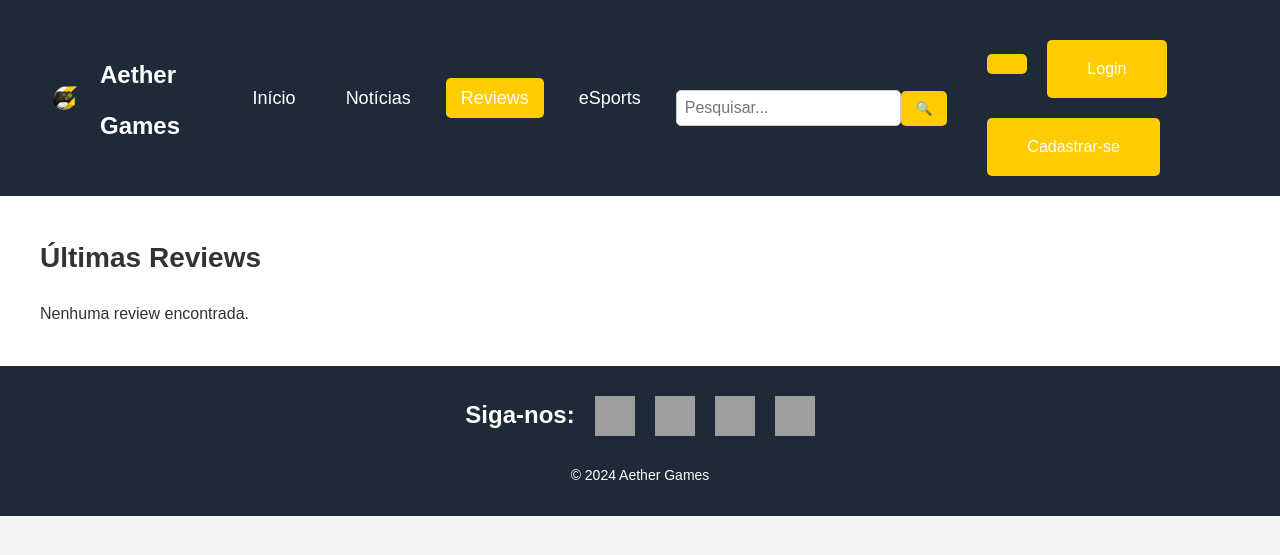
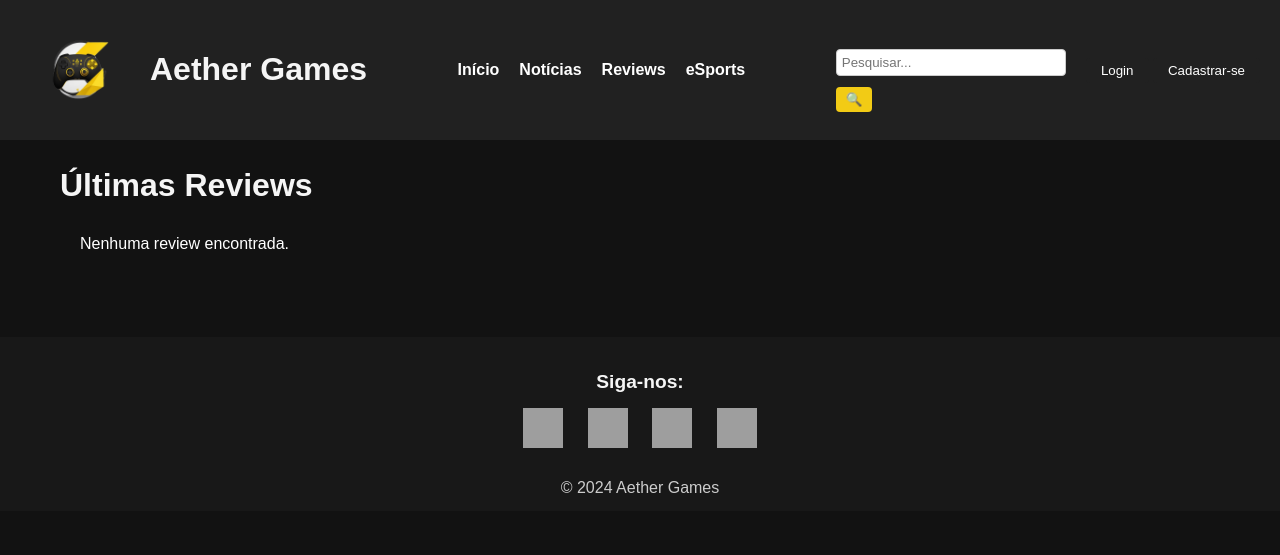
Before and after one commit to Kayo-Elias/Aether_Games-php, a PHP site: page /reviews.php in a window 1280 px wide. Shown: the top 555 px of the page. Run offline with PHP 8.4, Linux system fonts and the light colour scheme; data that the repository does not hold is empty; grey boxes are pictures that could not be loaded.

Commit message:
Update style.css

```diff
--- a/css/style.css
+++ b/css/style.css
@@ -1,423 +1,323 @@
-/* Resetando alguns estilos padrões */
+/* Resetando estilos básicos */
 * {
   margin: 0;
   padding: 0;
   box-sizing: border-box;
 }
 
-/* Corpo da página */
+/* Estilos gerais do body */
 body {
   font-family: Arial, sans-serif;
+  background-color: #121212;
+  color: #ffffff;
   line-height: 1.6;
-  background-color: #f4f4f4;
-  color: #333;
 }
 
 /* Cabeçalho */
 header {
+  background-color: #212121;
+  color: white;
   display: flex;
   justify-content: space-between;
+  padding: 10px 20px;
   align-items: center;
-  background-color: #1e2a38;
-  padding: 20px 40px;
-  color: white;
+  position: relative;
 }
 
-.header-left .logo-container {
+/* Logo e título no cabeçalho */
+.header-left {
   display: flex;
   align-items: center;
 }
 
-.header-left .logo-container img {
-  width: 50px;
-  height: auto;
-  margin-right: 10px;
+.logo-container {
+  display: flex;
+  align-items: center;
+  gap: 10px;
 }
 
-.header-left h1 a {
-  text-decoration: none;
-  color: #fff;
-  font-size: 24px;
+.logo {
+  width: 120px;
+  height: auto;
 }
 
-.header-center .main-nav ul {
-  display: flex;
-  list-style: none;
-  margin-left: 20px;
+/* Navegação */
+.header-center {
+  flex-grow: 1;
+  text-align: center;
 }
 
-.header-center .main-nav ul li {
-  margin-right: 20px;
+.main-nav ul {
+  list-style: none;
+  display: flex;
+  justify-content: center;
+  gap: 20px;
+  padding: 0;
+  margin: 0;
 }
 
-.header-center .main-nav ul li a {
-  color: #fff;
+.main-nav ul li a {
+  color: white;
   text-decoration: none;
-  font-size: 18px;
-  padding: 10px 15px;
+  font-weight: bold;
 }
 
-.header-center .main-nav ul li a.ativo {
-  background-color: #ffcc00;
-  border-radius: 5px;
+.main-nav ul li a:hover {
+  color: #F2CB15;
 }
 
+/* Formulário de pesquisa e botões de login */
 .header-right {
   display: flex;
   align-items: center;
+  gap: 20px;
 }
 
-.header-right p {
-  margin-right: 20px;
-  font-size: 16px;
-}
-
-.header-right a {
-  color: #fff;
-  text-decoration: none;
-  margin-right: 20px;
-  font-size: 16px;
-}
-
+/* Barra de Pesquisa */
 .pesquisa-form input {
-  padding: 5px 10px;
-  font-size: 16px;
-  border: 2px solid #ccc;
-  border-radius: 5px;
+  padding: 5px;
+  border: 1px solid #ccc;
+  border-radius: 4px;
 }
 
 .pesquisa-form button {
-  padding: 6px 12px;
-  background-color: #ffcc00;
+  padding: 5px 10px;
   border: none;
+  background-color: #F2CB15;
+  color: white;
+  border-radius: 4px;
   cursor: pointer;
-  border-radius: 5px;
 }
 
-/* Principal */
-main {
-  padding: 40px;
-  background-color: white;
+.pesquisa-form button:hover {
+  background-color: #F2CB15;
 }
 
-main h1 {
-  font-size: 28px;
+/* Botões de login e cadastro */
+.auth-buttons button {
+  padding: 5px 15px;
+  border: none;
+  background-color: #212121;
+  color: white;
+  border-radius: 4px;
+  cursor: pointer;
+}
+
+.auth-buttons button:hover {
+  background-color: #F2CB15;
+}
+
+/* Seção de notícias */
+main {
+  padding: 20px;
+  max-width: 1200px;
+  margin: 0 auto;
+}
+
+h1, h2 {
+  color: #f5f5f5;
+}
+
+.noticias-container {
+  display: grid; /* Alterado para grid */
+  grid-template-columns: repeat(3, 1fr); /* Três colunas */
+  gap: 20px;
+  padding: 20px;
+}
+
+article {
+  background: black;
+  color: #F2CB15;
+  padding: 15px;
+  border-radius: 8px;
+  box-shadow: 0 2px 10px rgba(255, 255, 255, 0.1);
   margin-bottom: 20px;
+  display: flex;
+  flex-direction: column;
+  transition: transform 0.3s ease;
+}
+
+article h2 {
+  font-size: 1.5em;
+  margin-bottom: 10px;
+}
+
+article p {
+  font-size: 1em;
+  margin-bottom: 10px;
+}
+
+article small {
+  font-size: 0.9em;
+  color: #888;
+}
+
+/* Estilizando as imagens das notícias */
+.noticia-img {
+  display: block;
+  width: 100%;
+  height: auto;
+  margin: 10px 0;
+  border-radius: 8px;
+  object-fit: cover;
+  transition: transform 0.3s ease; /* Transição suave para o efeito de zoom */
+}
+
+article:hover .noticia-img {
+  transform: scale(1.05); /* Aumenta a imagem em 5% quando o artigo é hover */
+}
+
+.noticia-completa {
+  max-width: 800px;
+  margin: 20px auto;
+  padding: 20px;
+  background-color: #000;
+  border-radius: 10px;
 }
 
 .noticias-lista {
-  display: grid;
-  grid-template-columns: repeat(auto-fill, minmax(300px, 1fr));
+  display: flex;
+  flex-wrap: wrap;
   gap: 20px;
+  justify-content: space-between;
+  padding: 20px;
 }
 
-.noticia {
-  background-color: #fff;
-  border: 1px solid #ddd;
-  border-radius: 10px;
-  padding: 20px;
-  box-shadow: 0 0 10px rgba(0, 0, 0, 0.1);
-  transition: transform 0.3s ease;
+.ver-mais {
+  text-decoration: none;
+  color: #1e90ff;
+  font-weight: bold;
 }
 
-.noticia h2 {
-  font-size: 22px;
-  margin-bottom: 10px;
+.ver-mais:hover {
+  text-decoration: underline;
 }
 
-.noticia a {
+a {
   text-decoration: none;
-  color: #333;
-}
-
-.noticia img {
-  width: 100%;
-  height: auto;
-  border-radius: 10px;
-  margin-bottom: 15px;
-}
-
-/* Removendo o hover da imagem */
-.noticia a:hover img {
-  transform: none;
-  opacity: 1;
-}
-
-.noticia p {
-  font-size: 16px;
-  color: #666;
-}
-
-.noticia-link:hover img {
-  transform: none;
-  opacity: 1;
+  color: inherit;
 }
 
 /* Rodapé */
 footer {
-  background-color: #1e2a38;
-  color: white;
+  background-color: #181818;
+  color: #ccc;
   text-align: center;
-  padding: 30px 20px;
+  padding: 10px;
+  margin-top: 40px;
 }
 
 .redes-sociais-container {
-  display: flex;
-  justify-content: center;
-  gap: 20px;
+  margin: 20px 0;
+}
+
+.redes-sociais-container h2 {
+  font-size: 1.2em;
+  margin-bottom: 10px;
 }
 
 .rede-social-icon {
   width: 40px;
   height: 40px;
+  margin: 0 10px;
   transition: transform 0.3s ease;
 }
 
 .rede-social-icon:hover {
-  transform: scale(1.1);
+  transform: scale(1.2);
 }
 
-footer p {
+/* Comentários */
+.comentarios {
   margin-top: 20px;
-  font-size: 14px;
 }
 
-/* Estilo de links em hover */
-a:hover {
-  text-decoration: underline;
+.comentario {
+  border-bottom: 1px solid #ccc;
+  padding: 10px 0;
+}
+
+.comentario strong {
+  font-weight: bold;
+}
+
+.comentario small {
+  display: block;
+  font-size: 0.9em;
+  color: #666;
+}
+
+form {
+  margin-top: 20px;
+}
+
+form label {
+  display: block;
+  margin-bottom: 5px;
+  font-weight: bold;
+}
+
+form input, form textarea {
+  width: 100%;
+  padding: 10px;
+  margin-bottom: 10px;
+  border: 1px solid #ccc;
+  border-radius: 5px;
+}
+
+form button {
+  background-color: #F2CB15;
+  color: white;
+  padding: 10px 20px;
+  border: none;
+  border-radius: 5px;
+  cursor: pointer;
+}
+
+form button:hover {
+  background-color: #F2CB15;
 }
 
 /* Responsividade */
 @media (max-width: 768px) {
-  .header-left h1 a {
-      font-size: 20px;
+  header {
+    flex-direction: column;
+    text-align: center;
   }
 
-  .header-center .main-nav ul {
-      flex-direction: column;
-      align-items: center;
+  .header-center {
+    order: -1;
   }
 
-  .header-center .main-nav ul li {
-      margin-right: 0;
-      margin-bottom: 10px;
+  .noticias-container {
+    flex-direction: column;
+    gap: 15px;
   }
 
-  .noticias-lista {
-      grid-template-columns: 1fr;
+  article {
+    width: 100%;
   }
 
-  .noticia {
-      padding: 15px;
-  }
-
-  .noticia h2 {
-      font-size: 20px;
-  }
-
-  .noticia p {
-      font-size: 14px;
+  .auth-buttons {
+    margin-top: 10px;
   }
 }
 
-/* Estilos adicionais para a estrutura de notícias e reviews */
-.noticia-completa {
-  max-width: 800px;
-  margin: 20px auto;
-  padding: 20px;
-  background-color: #fff;
-  box-shadow: 0 0 10px rgba(0, 0, 0, 0.1);
+@media (max-width: 480px) {
+  .logo {
+    width: 70px;
   }
 
-.noticia-completa h2 {
-  font-size: 26px;
-  margin-bottom: 15px;
-}
-
-.noticia-completa img {
-  width: 100%;
-  height: auto;
-  border-radius: 10px;
-  margin-bottom: 20px;
-}
-
-.noticia-completa p {
-  font-size: 16px;
-  color: #555;
-  line-height: 1.8;
-}
-
-.noticia-completa a {
-  color: #1e2a38;
-  text-decoration: none;
-}
-
-.noticia-completa a:hover {
-  text-decoration: underline;
-}
-
-/* Estilos para reviews e esports (em páginas específicas) */
-.review {
-  background-color: #fff;
-  padding: 20px;
-  border-radius: 10px;
-  border: 1px solid #ddd;
-  box-shadow: 0 0 10px rgba(0, 0, 0, 0.1);
-}
-
-.review h2 {
-  font-size: 22px;
-  margin-bottom: 10px;
-}
-
-.review p {
-  font-size: 16px;
-  color: #666;
-}
-
-.review a {
-  text-decoration: none;
-  color: #333;
-}
-
-.review img {
-  width: 100%;
-  height: auto;
-  border-radius: 10px;
-  margin-bottom: 15px;
-}
-
-/* Estilos específicos para página de eSports */
-.esports {
-  background-color: #fff;
-  padding: 20px;
-  border-radius: 10px;
-  border: 1px solid #ddd;
-  box-shadow: 0 0 10px rgba(0, 0, 0, 0.1);
-}
-
-.esports h2 {
-  font-size: 22px;
-  margin-bottom: 10px;
-}
-
-.esports p {
-  font-size: 16px;
-  color: #666;
-}
-
-.esports a {
-  text-decoration: none;
-  color: #333;
-}
-
-.esports img {
-  width: 100%;
-  height: auto;
-  border-radius: 10px;
-  margin-bottom: 15px;
-}
-
-/* Navegação secundária (se houver) */
-.navegacao-secundaria {
-  margin-top: 20px;
-  text-align: center;
-}
-
-.navegacao-secundaria a {
-  padding: 10px 20px;
-  background-color: #ffcc00;
-  border-radius: 5px;
-  text-decoration: none;
-  color: white;
-  margin: 5px;
-}
-
-.navegacao-secundaria a:hover {
-  background-color: #e6b800;
-}
-
-/* Estilo da área de login e cadastro */
-.auth-buttons a {
-  display: inline-block;
-  margin-top: 20px;
-  padding: 10px 20px;
-  background-color: #ffcc00;
-  border-radius: 5px;
-  color: white;
-  text-decoration: none;
-}
-
-.auth-buttons a:hover {
-  background-color: #e6b800;
-}
-
-.login-button, .register-button {
-  font-size: 16px;
-  padding: 10px 20px;
-  background-color: #ffcc00;
-  border: none;
-  color: white;
-  border-radius: 5px;
-}
-
-.login-button:hover, .register-button:hover {
-  background-color: #e6b800;
-}
-
-.auth-buttons {
-  margin-left: 20px;
-}
-
-/* Estilo da área de pesquisa */
-.pesquisa-form {
-  display: flex;
-  align-items: center;
-  margin-top: 20px;
+  .main-nav ul {
+    flex-direction: column;
+    gap: 10px;
   }
 
   .pesquisa-form input {
-  padding: 8px;
-  font-size: 16px;
-  border-radius: 5px;
-  border: 1px solid #ccc;
+    width: 150px;
   }
 
-.pesquisa-form button {
-  padding: 10px 15px;
-  background-color: #ffcc00;
-  border: none;
-  color: white;
-  border-radius: 5px;
-  cursor: pointer;
+  footer {
+    font-size: 0.8em;
   }
-
-.pesquisa-form button:hover {
-  background-color: #e6b800;
 }
-
-/* Estilo das tabelas */
-table {
-  width: 100%;
-  margin-top: 20px;
-  border-collapse: collapse;
-}
-
-table th, table td {
-  border: 1px solid #ddd;
-  padding: 10px;
-  text-align: left;
-}
-
-table th {
-  background-color: #1e2a38;
-  color: white;
-}
-
-table tr:nth-child(even) {
-  background-color: #f2f2f2;
-}
-
-table tr:hover {
-  background-color: #f1f1f1;
-}
```
Lines whose indentation alone changed are shown as unchanged.
